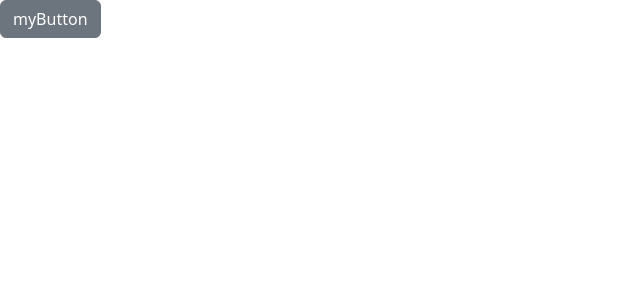
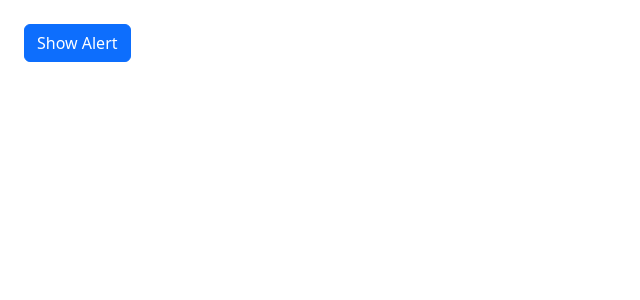
Before and after one commit to PravatKumaraMishra/React-Practice, a React (Vite) app: page / in a window 1280 px wide. Shown: the top 300 px of the page, without its empty margins (0-640 px from the left). Built offline with nearby package versions, Linux system fonts and the light colour scheme.

Commit message:
Exercise: Showing an Alert

```diff
--- /dev/null
+++ b/src/Alert.tsx
@@ -0,0 +1,15 @@
+import { type ReactNode } from "react";
+
+interface Props {
+  children: ReactNode;
+  onClose: () => void;
+}
+
+export default function Alert({ children, onClose }: Props) {
+  return (
+    <div className="alert alert-warning alert-dismissible  w-50">
+      {children}
+      <button type="button" className="btn-close" onClick={onClose}></button>
+    </div>
+  );
+}
--- a/src/App.tsx
+++ b/src/App.tsx
@@ -1,5 +1,18 @@
+import { useState } from "react";
+import Alert from "./Alert";
 import Button from "./Button";
 
 export default function App() {
-  return <Button text="myButton" color="secondary" />;
+  const [alertVisible, setAlertVisibility] = useState(false);
+
+  return (
+    <div className="p-4">
+      {alertVisible && (
+        <Alert onClose={() => setAlertVisibility(false)}>
+          My <strong>Alert</strong>
+        </Alert>
+      )}
+      <Button text={"Show Alert"} onClick={() => setAlertVisibility(true)} />
+    </div>
+  );
 }
--- a/src/Button.tsx
+++ b/src/Button.tsx
@@ -1,5 +1,6 @@
 interface Props {
   text: String;
+  onClick: () => void;
   color?:
     | "primary"
     | "secondary"
@@ -12,6 +13,10 @@ interface Props {
     | "link";
 }
 
-export default function Button({ text, color = "primary" }: Props) {
-  return <button className={"btn btn-" + color}>{text}</button>;
+export default function Button({ text, color = "primary", onClick }: Props) {
+  return (
+    <button onClick={onClick} className={"btn btn-" + color}>
+      {text}
+    </button>
+  );
 }
```
